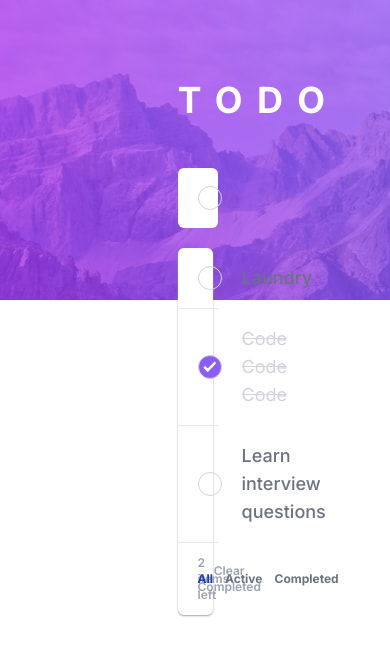
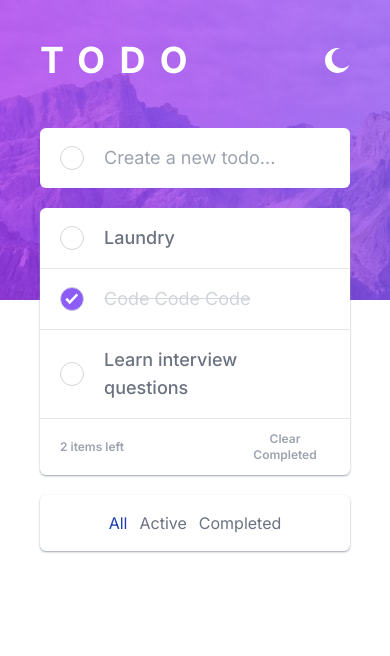
Before and after one commit to MrYious/TodoApp-NextJS, a Next.js app: page / in a window 390 px wide. Shown: the top 656 px of the page. Built offline with nearby package versions, Linux system fonts and the light colour scheme.

Commit message:
feat: add mobile responsiveness

```diff
--- a/src/app/page.tsx
+++ b/src/app/page.tsx
@@ -76,7 +76,7 @@ export default function Home() {
   // ${theme === 'light' ? '' : ''}
   return (
     <main className={`${theme === 'light' ? 'bg-bg-desktop-light bg-white' : 'bg-bg-desktop-dark bg-gray-900'} min-h-screen bg-no-repeat  flex justify-center`}>
-      <div className="flex flex-col w-1/2 p-20">
+      <div className="flex flex-col w-full sm:w-2/3 md:w-3/4 lg:w-4/5 xl:w-1/2 p-10 sm:p-20">
         {/* HEADER */}
         <div className="flex items-center justify-between w-full">
           <div className="tracking-[0.4em] text-4xl text-white font-bold">
@@ -119,7 +119,7 @@ export default function Home() {
             <div className="font-semibold w-1/3 text-left">
               {tasks.filter((task)=> task.state === 'Active').length} items left
             </div>
-            <div className="flex gap-3 font-bold w-1/3 text-center">
+            <div className="hidden sm:flex gap-3 font-bold w-1/3 text-center ">
               {
                 ['All', 'Active', 'Completed'].map((text,i) =>
                   theme === 'light' ?
@@ -138,6 +138,21 @@ export default function Home() {
             </div>
           </div>
         </div>
+        {/* MOBILE FILTER */}
+        <div className={`${theme === 'light' ? 'bg-white shadow-gray-400' : 'bg-gray-800 shadow-gray-900'} flex mt-5 gap-3 justify-center rounded-md shadow-sm py-4 px-5 visible sm:hidden`}>
+          {
+            ['All', 'Active', 'Completed'].map((text,i) =>
+              theme === 'light' ?
+                <button key={i} className={`${filter === text ? 'text-blue-800' : 'text-gray-500 hover:text-black' }`} onClick={()=>{setFilter(text)}}>
+                  {text}
+                </button>
+              :
+                <button key={i} className={`${filter === text ? 'text-blue-600' : 'text-gray-500 hover:text-white' }`} onClick={()=>{setFilter(text)}}>
+                  {text}
+                </button>
+            )
+          }
+        </div>
       </div>
     </main>
   );
```
